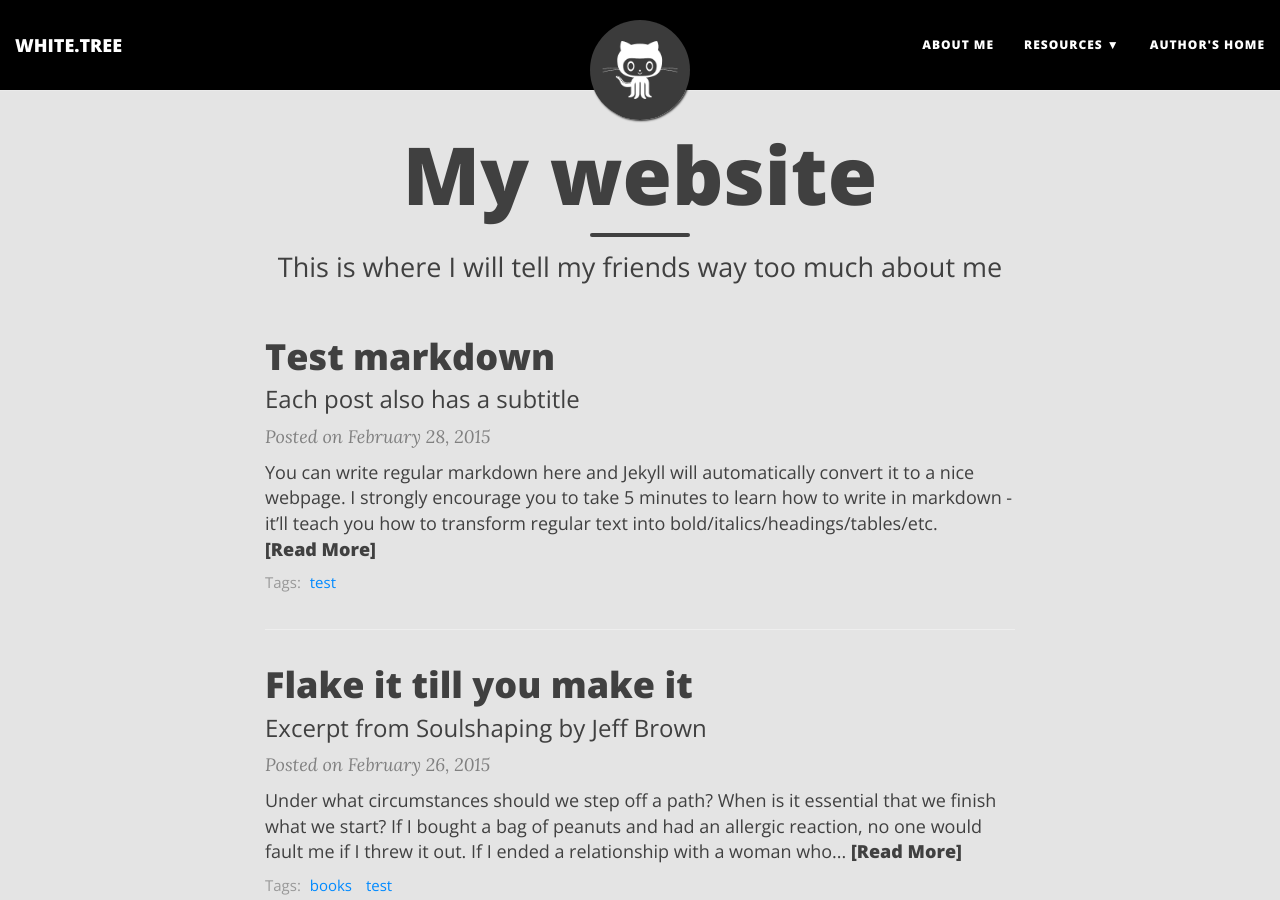
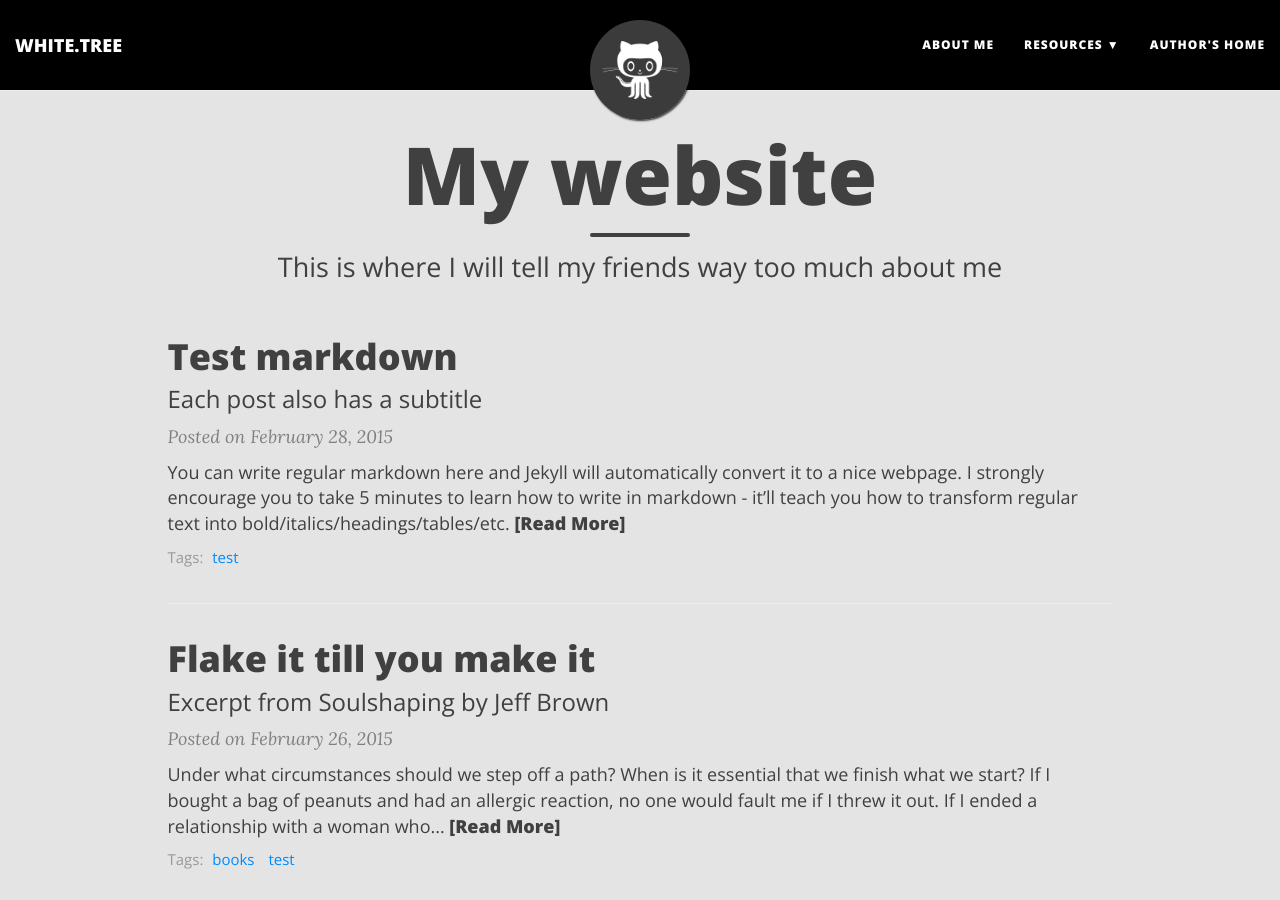
Before and after one commit to cedrush/cedrush.github.io, a Jekyll site: the page built from index.html, in a window 1280 px wide and 900 px high. Built offline with Jekyll 4.4.1, drawn with Linux system fonts in a browser that asks for light colours; nearby versions of some CDN libraries; the list of posts is cut into pages by our own code.

Commit message:
Update page.html

```diff
--- a/_layouts/page.html
+++ b/_layouts/page.html
@@ -6,7 +6,7 @@
 
 <div class="container" role="main">
   <div class="row">
-    <div class="col-lg-8 col-lg-offset-2 col-md-12 col-md-offset-1">
+    <div class="col-lg-10 col-lg-offset-1 col-md-10 col-md-offset-1">
       {{ content }}
 	    {% if page.comments %}
         <div class="disqus-comments">
```
